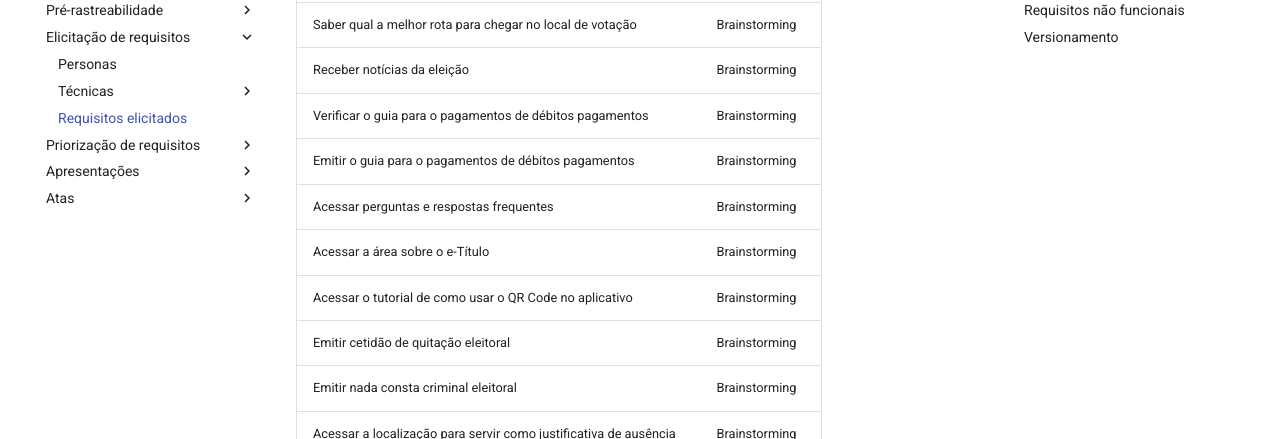
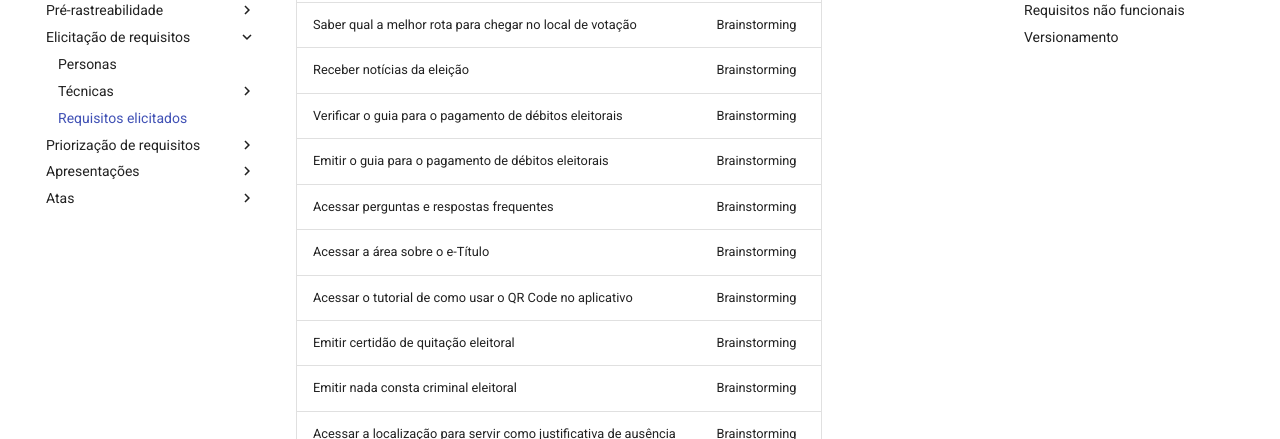
Before and after one commit to gabrielbpn/2020.2-e-Titulo, an MkDocs documentation site: the page built from docs/elicitacao/requisitos.md, in a window 1280 px wide and 900 px high, scrolled down 1083 px. Shown: the part 152-591 px from the top of the window. Built offline with MkDocs 1.6.1 and Material for MkDocs 9.7.7, drawn with Linux system fonts in a browser that asks for light colours; comment, search, counter and statistics services are not loaded.

Commit message:
Arrumando erro gramatical

```diff
--- a/docs/elicitacao/requisitos.md
+++ b/docs/elicitacao/requisitos.md
@@ -28,12 +28,12 @@ A partir das três técnicas que aplicamos no projeto: Brainstorming, Introspec
 | Verificar se sua seção eleitoral possui acessibilidade | Brainstorming |
 | Saber qual a melhor rota para chegar no local de votação | Brainstorming |
 | Receber notícias da eleição | Brainstorming |
-| Verificar o guia para o pagamentos de débitos pagamentos | Brainstorming |
-| Emitir o guia para o pagamentos de débitos pagamentos | Brainstorming |
+| Verificar o guia para o pagamento de débitos eleitorais | Brainstorming |
+| Emitir o guia para o pagamento de débitos eleitorais | Brainstorming |
 | Acessar perguntas e respostas frequentes | Brainstorming |
 | Acessar a área sobre o e-Título | Brainstorming |
 | Acessar o tutorial de como usar o QR Code no aplicativo | Brainstorming |
-| Emitir cetidão de quitação eleitoral | Brainstorming |
+| Emitir certidão de quitação eleitoral | Brainstorming |
 | Emitir nada consta criminal eleitoral | Brainstorming |
 | Acessar a localização para servir como justificativa de ausência | Brainstorming |
 | Enviar alerta de horário da votação | Brainstorming |
```
